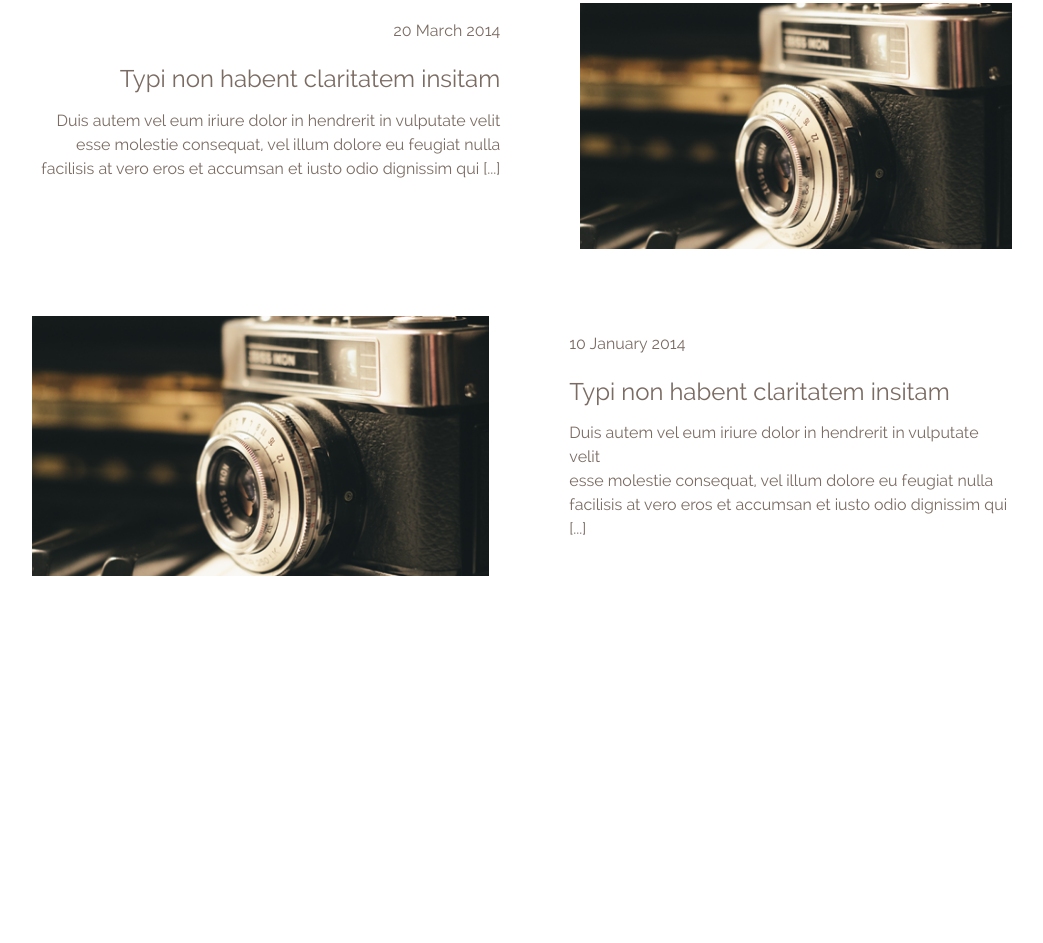
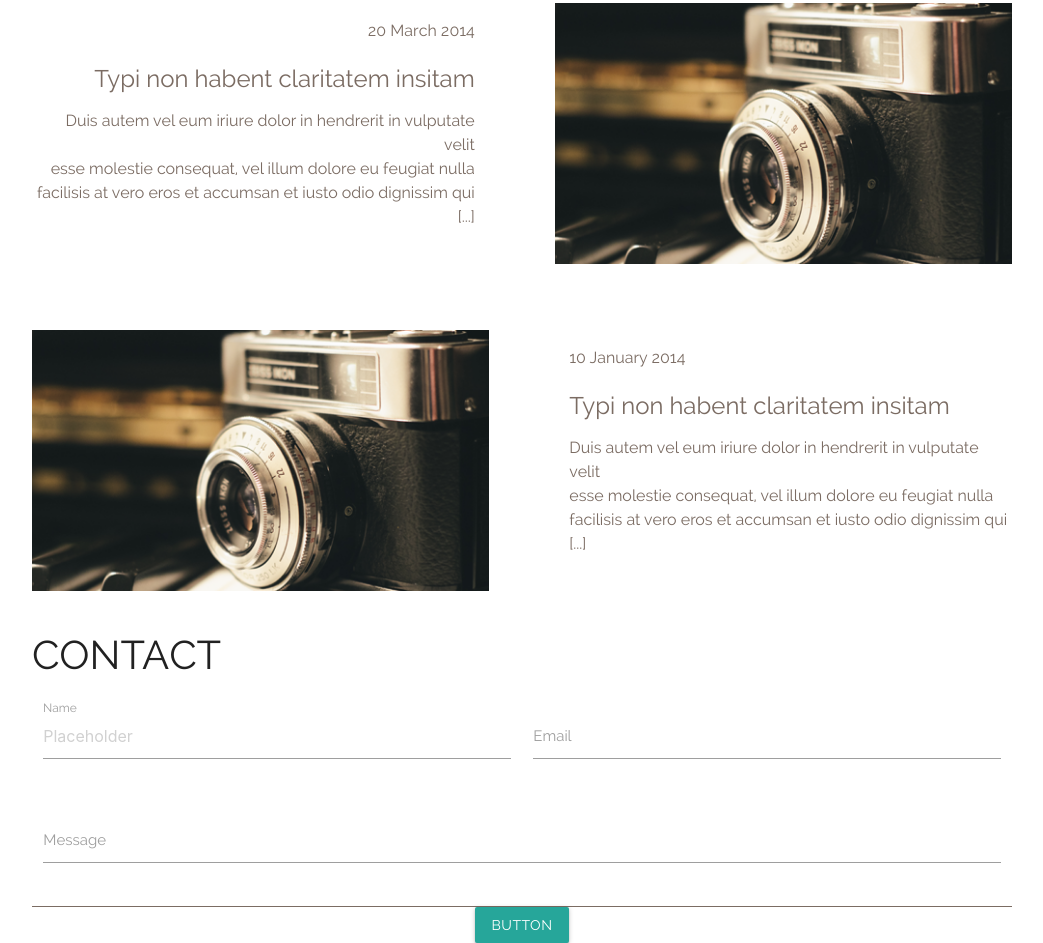
Before and after one commit to KeylorVil/Mariala, a plain HTML site: page index.html in a window 1280 px wide. Shown: the part 1967-2910 px from the top of the page, without its empty margins (118-1161 px from the left). Before the commit the page ends 2550 px from the top, so only its background shows below. Drawn offline with nearby package versions, Linux system fonts and the light colour scheme.

Commit message:
started form

```diff
--- a/css/main.css
+++ b/css/main.css
@@ -23,6 +23,10 @@
 
 .w100 {
     width: 100% !important;
+}
+
+.h100 {
+    height: 100% !important;
 }
 
 @media (min-width: 993px) {
--- a/css/style.css
+++ b/css/style.css
@@ -162,7 +162,6 @@ nav>.nav-wrapper>ul>li>a:hover {
     }
 
     .main>.ourBlog>.blog-card>.card-text.card-reverse {
-        width: 514px;
         text-align: right;
     }
 }
@@ -177,5 +176,11 @@ nav>.nav-wrapper>ul>li>a:hover {
     }
 }
 
+/* end of main CSS */
 
-/* end of main CSS */
+/* form CSS */
+.form .line {
+    height: 1px;
+    background-color: #7b6c63;
+}
+/* end of form CSS */
--- a/index.html
+++ b/index.html
@@ -108,8 +108,10 @@
                 <div class="card-text">
                     <p>10 April 2014</p>
                     <h4>Typi non habent claritatem insitam</h4>
-                    <p>Duis autem vel eum iriure dolor in hendrerit in vulputate velit <br class="display-large"> esse molestie consequat, vel
-                        illum dolore eu feugiat nulla <br class="display-large"> facilisis at vero eros et accumsan et iusto odio dignissim
+                    <p>Duis autem vel eum iriure dolor in hendrerit in vulputate velit <br class="display-large"> esse
+                        molestie consequat, vel
+                        illum dolore eu feugiat nulla <br class="display-large"> facilisis at vero eros et accumsan et
+                        iusto odio dignissim
                         qui
                         [...]</p>
                 </div>
@@ -134,8 +136,10 @@
                 <div class="card-text">
                     <p>20 March 2014</p>
                     <h4>Typi non habent claritatem insitam</h4>
-                    <p>Duis autem vel eum iriure dolor in hendrerit in vulputate velit <br class="display-large"> esse molestie consequat, vel
-                        illum dolore eu feugiat nulla <br class="display-large"> facilisis at vero eros et accumsan et iusto odio dignissim
+                    <p>Duis autem vel eum iriure dolor in hendrerit in vulputate velit <br class="display-large"> esse
+                        molestie consequat, vel
+                        illum dolore eu feugiat nulla <br class="display-large"> facilisis at vero eros et accumsan et
+                        iusto odio dignissim
                         qui
                         [...]</p>
                 </div>
@@ -147,8 +151,10 @@
                 <div class="card-text">
                     <p>10 January 2014</p>
                     <h4>Typi non habent claritatem insitam</h4>
-                    <p>Duis autem vel eum iriure dolor in hendrerit in vulputate velit <br class="display-large"> esse molestie consequat, vel
-                        illum dolore eu feugiat nulla <br class="display-large"> facilisis at vero eros et accumsan et iusto odio dignissim
+                    <p>Duis autem vel eum iriure dolor in hendrerit in vulputate velit <br class="display-large"> esse
+                        molestie consequat, vel
+                        illum dolore eu feugiat nulla <br class="display-large"> facilisis at vero eros et accumsan et
+                        iusto odio dignissim
                         qui
                         [...]</p>
                 </div>
@@ -156,6 +162,34 @@
         </div>
     </div>
 
+    <div class="content form">
+        <h2 class="upperCase">Contact</h2>
+        <form class="w100 center">
+            <div class="row">
+                <div class="input-field col s6">
+                    <input placeholder="Placeholder" type="text" class="validate">
+                    <label for="first_name">Name</label>
+                </div>
+                <div class="input-field col s6">
+                    <input type="email" class="validate">
+                    <label for="last_name">Email</label>
+                </div>
+            </div>
+            <div class="row">
+                <div class="input-field col s12">
+                    <input type="text" class="validate">
+                    <label for="password">Message</label>
+                </div>
+            </div>
+            <div class="w100 line"></div>
+            <a class="waves-effect waves-light btn">button</a>
+        </form>
+    </div>
+
+    <div class="footer">
+
+    </div>
+
     <script src="js/script.js"></script>
 </body>
 
```
